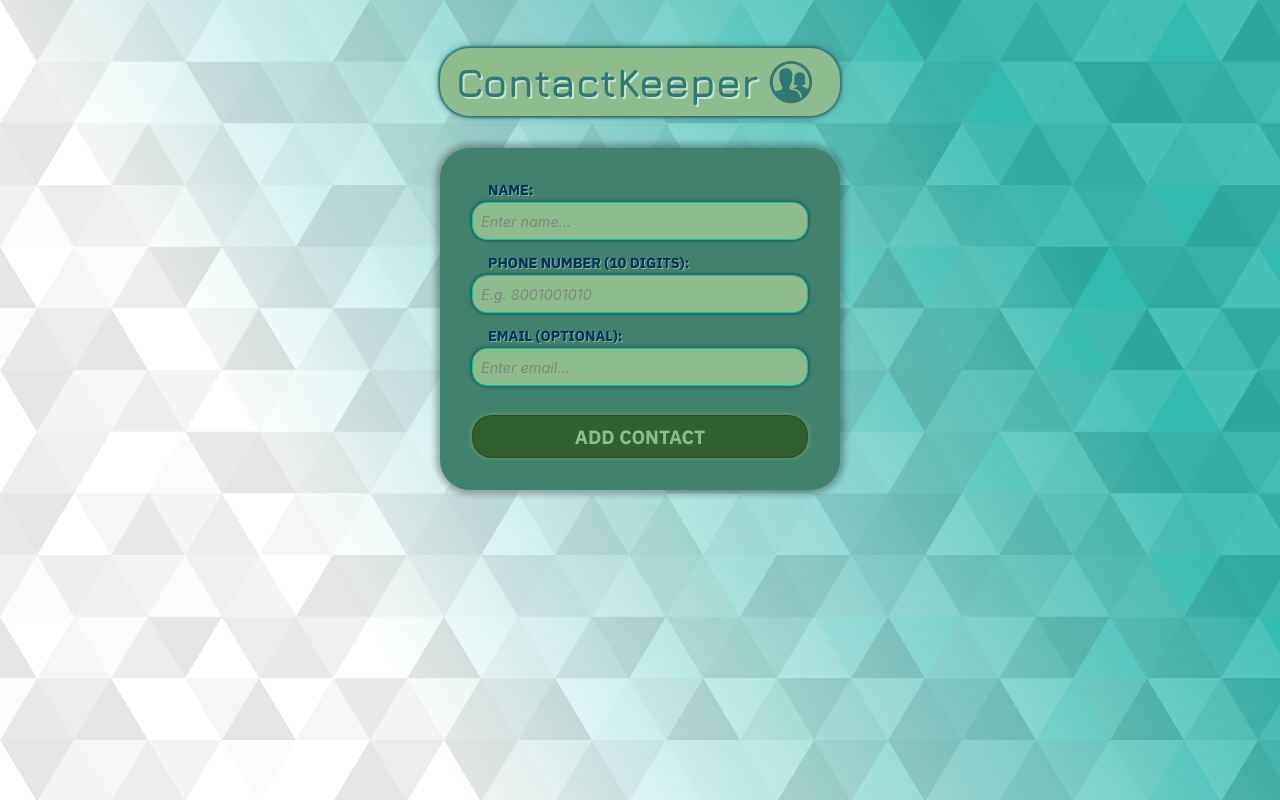
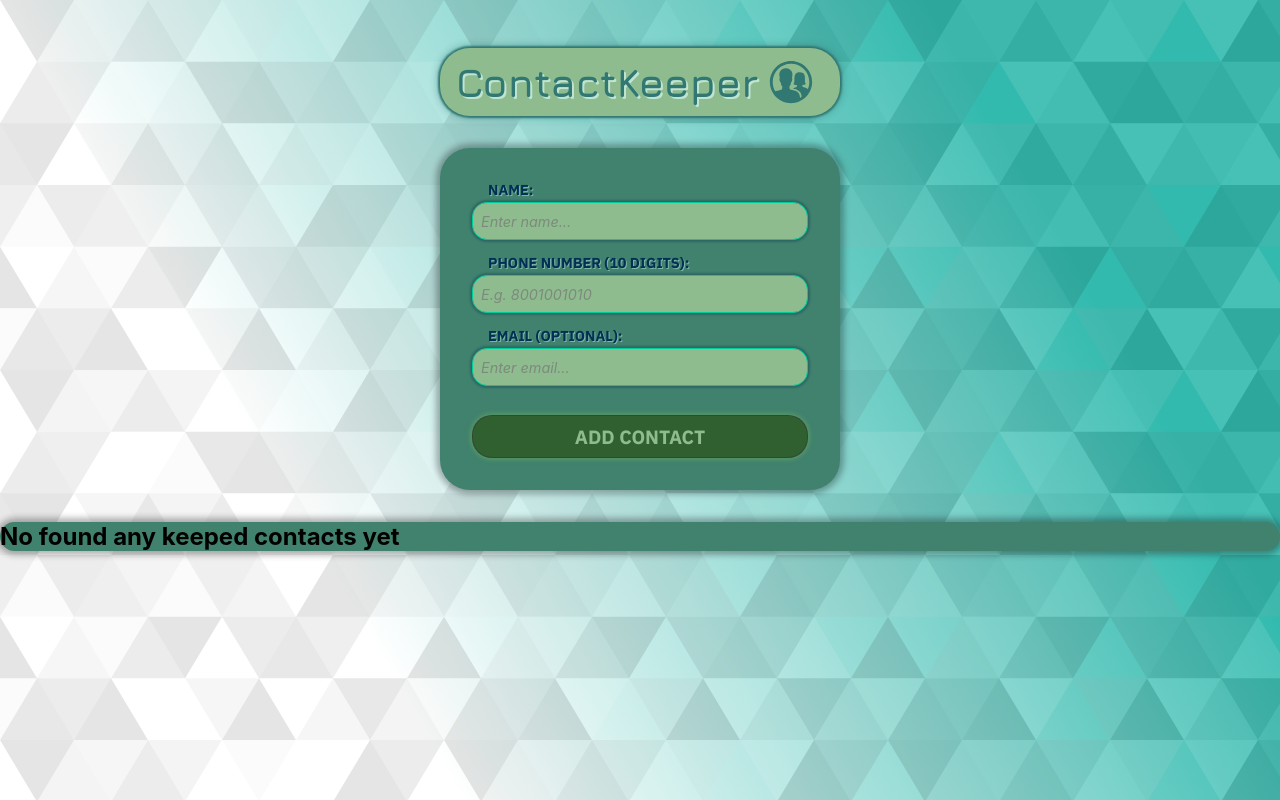
Before and after one commit to bakNa2t/contactkeeper, a React (Create React App) app: page / in a window 1280 px wide. Built offline with nearby package versions, Linux system fonts and the light colour scheme.

Commit message:
Add no-found-contacts block

```diff
--- a/src/App.js
+++ b/src/App.js
@@ -2,6 +2,7 @@ import React, { useState, useEffect } from "react";
 import CreateContact from "./components/Contacts/CreateContact";
 import ContactList from "./components/Contacts/ContactList";
 import Header from "./components/UI/Header";
+import Card from "./components/UI/Card";
 import "./App.css";
 
 // get contacts from local storage
@@ -55,6 +56,11 @@ const App = () => {
     <React.Fragment>
       <Header />
       <CreateContact onCreateContact={createContactHandler} />
+      {contactList.length === 0 && (
+        <Card>
+          <h2>No found any keeped contacts yet</h2>
+        </Card>
+      )}
       {contactList.length !== 0 && (
         <ContactList
           contacts={contactList}
--- a/src/components/Contacts/CreateContact.js
+++ b/src/components/Contacts/CreateContact.js
@@ -22,7 +22,7 @@ const CreateContact = (props) => {
       return;
     }
 
-    if (+inputPhoneNumber.length !== 10) {
+    if (+inputPhoneNumber.length < 9) {
       setError({
         title: "Invalid phone number input",
         message: "Please enter a valid phone number (10 digits).",
```
